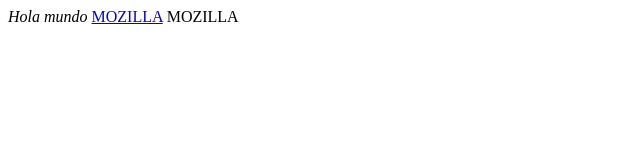
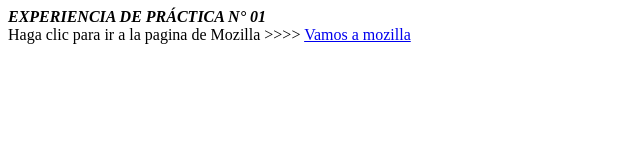
Before and after one commit to Sergio-Terrazas/2022-DA-G4-SG02, a plain HTML site: page index.html in a window 1280 px wide. Shown: the whole page, without its empty margins (0-640 px from the left). Drawn offline with Linux system fonts and the light colour scheme.

Commit message:
CREAMOS EL INDEX.HTML DE LA EXPERIENCIA DE PRACTICA 01

```diff
--- a/index.html
+++ b/index.html
@@ -1,8 +1,17 @@
-<em>
-    Hola mundo
+<!DOCTYPE html>
+<html lang="en">
+<head>
+    <meta charset="UTF-8">
+    <meta http-equiv="X-UA-Compatible" content="IE=edge">
+    <meta name="viewport" content="width=device-width, initial-scale=1.0">
+    <title>Practica N° 01 </title>
+</head>
+<body>
+    <b>
+        <em>EXPERIENCIA DE PRÁCTICA N° 01</em><br>
+    </b>
+    <a title="La página de inicio de Mozilla">Haga clic para ir a la pagina de Mozilla >>>> </a>
+    <a href="https://www.mozilla.org/"target="_blank">Vamos a mozilla</a><br>
 
-</em>
-
-<a href="https://www.mozilla.org/" target="_blank">MOZILLA</a>
-
-<a title="La página de inicio de Mozilla">MOZILLA</a>
+</body>
+</html>
```
